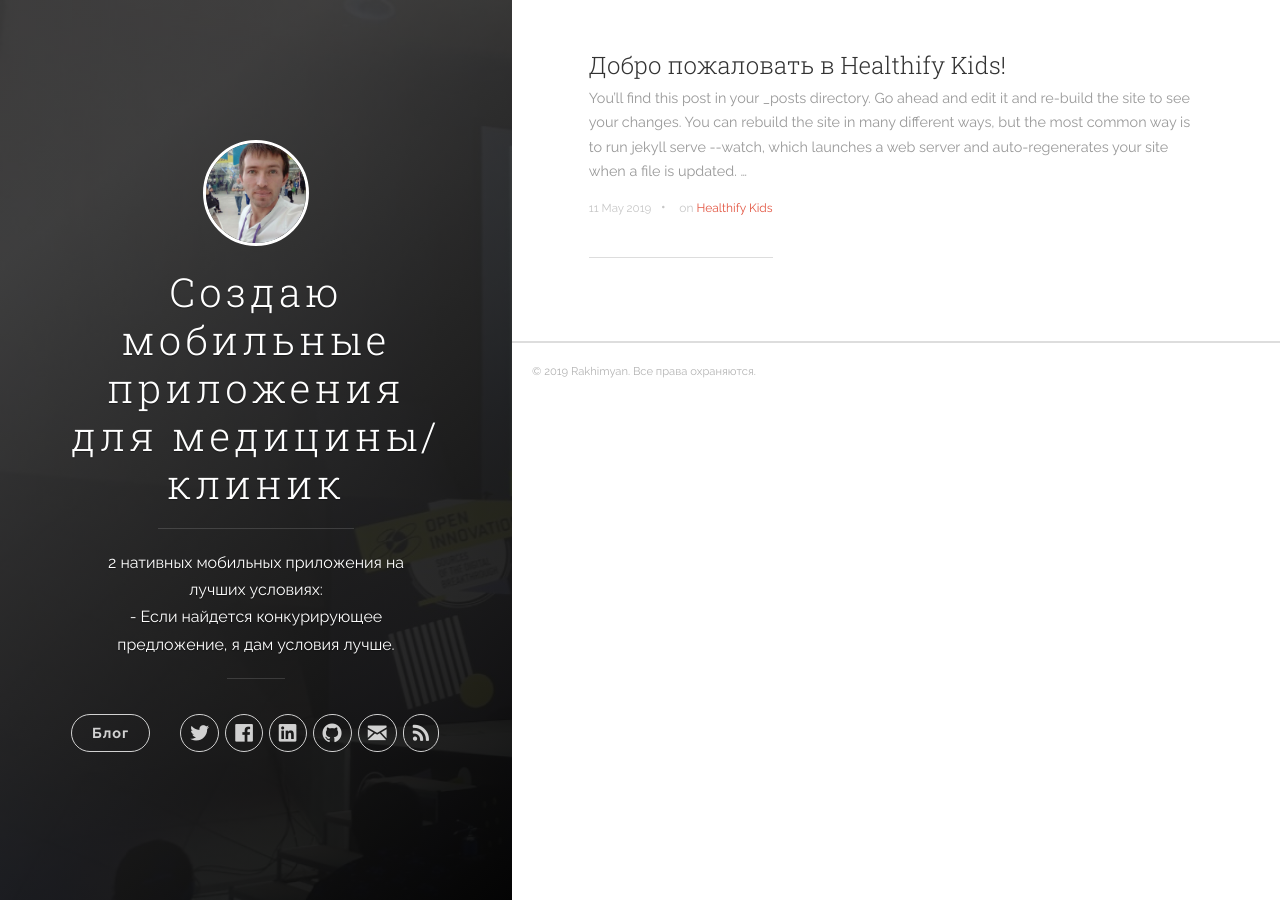
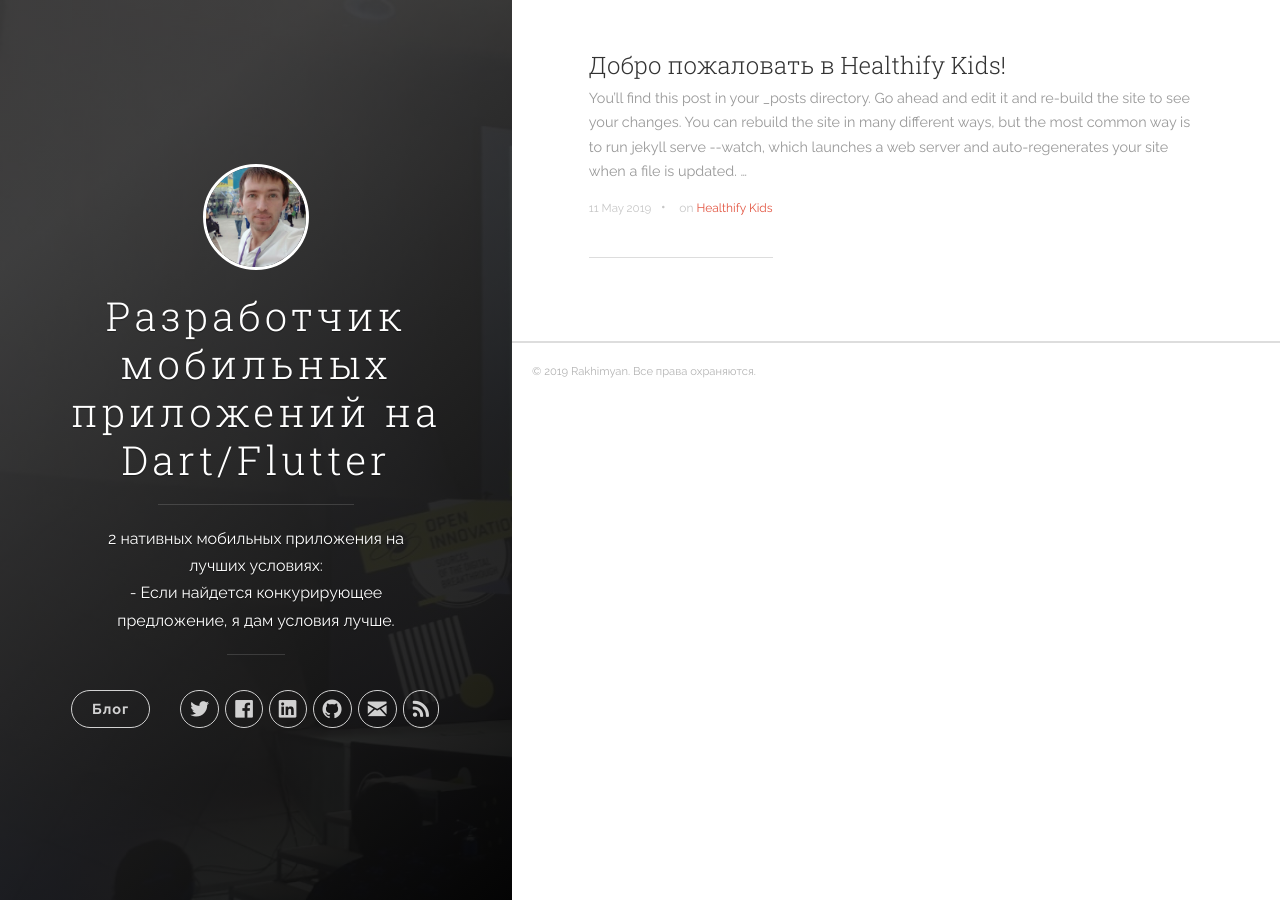
Before and after one commit to RakhimyanTim/web.github.io, a Jekyll site: the page built from index.html, in a window 1280 px wide. Built offline with Jekyll 4.4.1, drawn with Linux system fonts in a browser that asks for light colours; the list of posts is cut into pages by our own code.

Commit message:
Update _config.yml

```diff
--- a/_config.yml
+++ b/_config.yml
@@ -1,5 +1,5 @@
 # Site settings
-title: 'Создаю мобильные приложения для медицины/ клиник'
+title: 'Разработчик мобильных приложений на Dart/Flutter'
 description: '2 нативных мобильных приложения на лучших условиях: <br>- Если найдется конкурирующее предложение, я дам условия лучше.'
 url: 'https://rakhimyan.ru/'
 baseurl:
```
